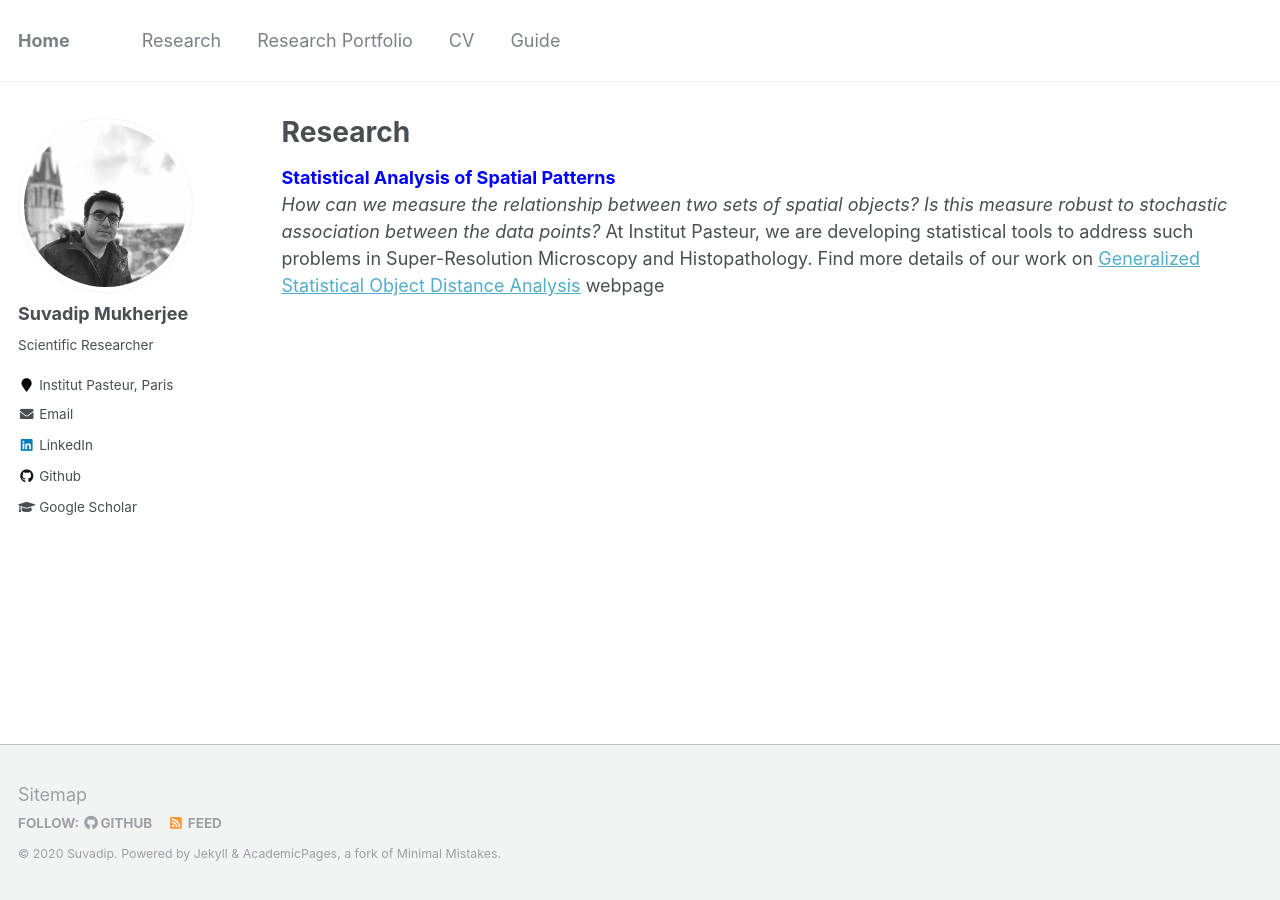
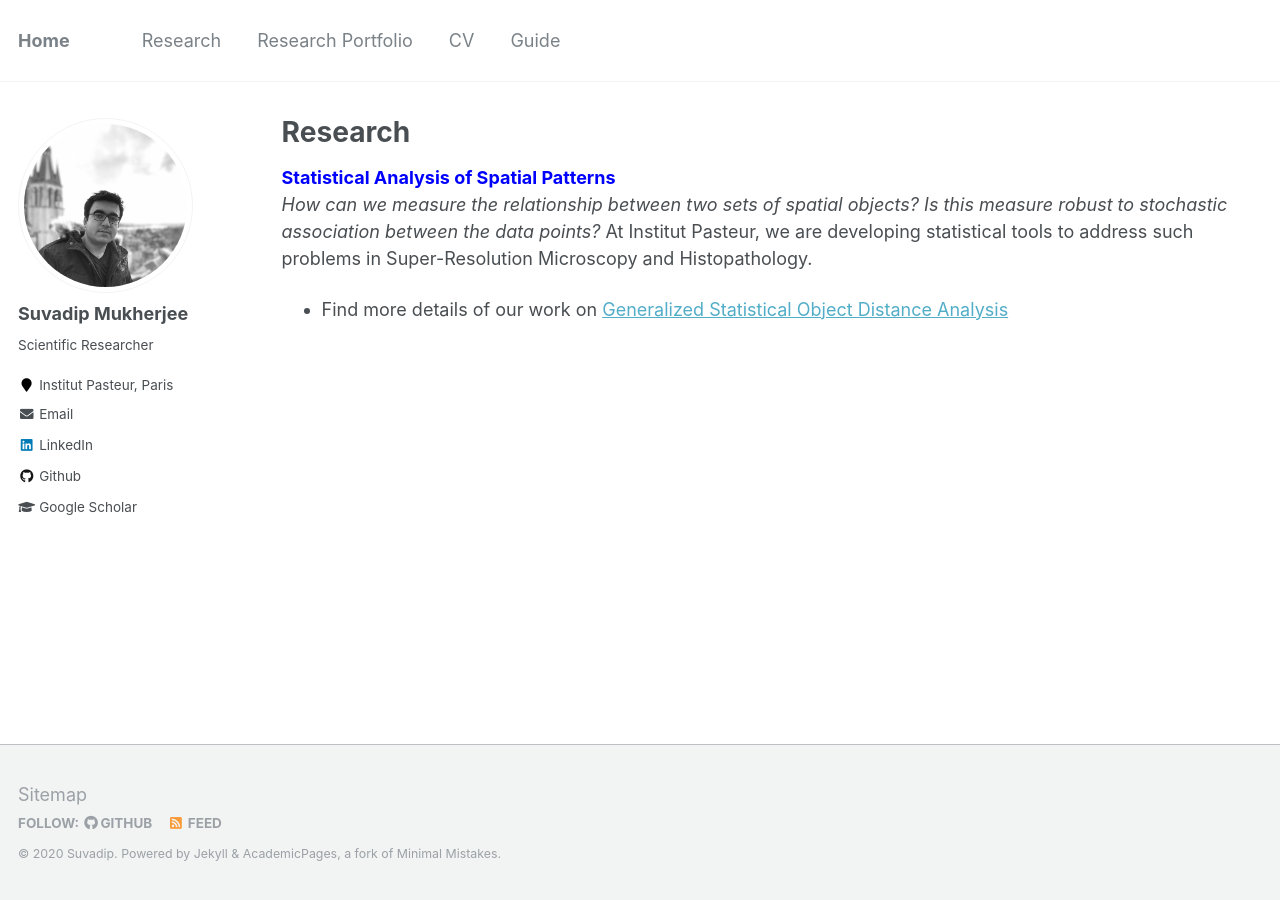
Before and after one commit to suvadip21/smukherjee.github.io, a Jekyll site: the page built from _pages/research.md, in a window 1280 px wide. Built offline with Jekyll 4.4.1, drawn with Linux system fonts in a browser that asks for light colours.

Commit message:
Update research.md

```diff
--- a/_pages/research.md
+++ b/_pages/research.md
@@ -7,4 +7,6 @@ author_profile: true
 
 <span style="color:blue">**Statistical Analysis of Spatial Patterns**</span> <br>
 <i>How can we measure the relationship between two sets of spatial objects?</i> <i>Is this measure robust to stochastic association between the data points? </i>
-At Institut Pasteur, we are developing statistical tools to address such problems in Super-Resolution Microscopy and Histopathology. Find more details of our work on [Generalized Statistical Object Distance Analysis](/research/gsoda) webpage
+At Institut Pasteur, we are developing statistical tools to address such problems in Super-Resolution Microscopy and Histopathology.
+
+- Find more details of our work on [Generalized Statistical Object Distance Analysis](/research/gsoda)
```
